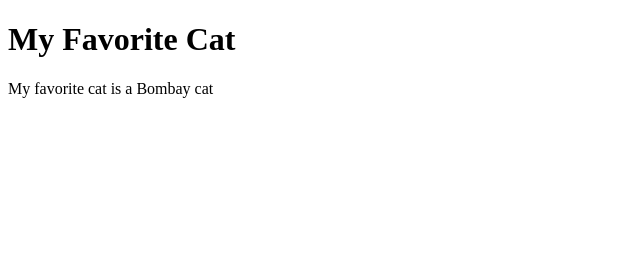
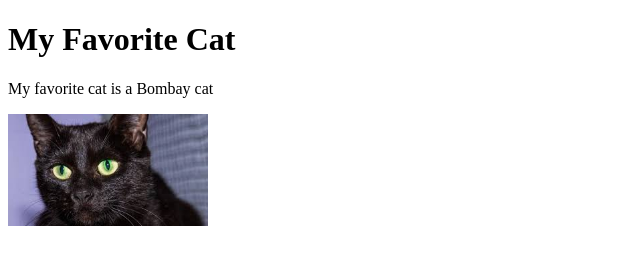
Before and after one commit to curridaj/Demo, a plain HTML site: page cat.html in a window 1280 px wide. Shown: the whole page, without its empty margins (0-640 px from the left). Drawn offline with Linux system fonts and the light colour scheme.

Commit message:
Update cat.html

```diff
--- a/cat.html
+++ b/cat.html
@@ -5,6 +5,7 @@
 <body>
 <h1> My Favorite Cat </h1>
 <p> My favorite cat is a Bombay cat </p>
+  <img src="Resources/cat.jfif"width=200px height = auto>
 </body>
 
 </html>
```
